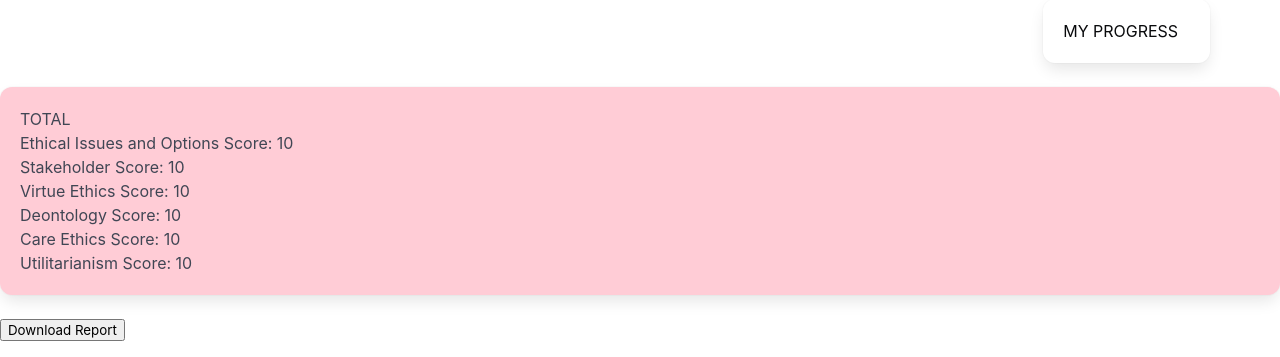
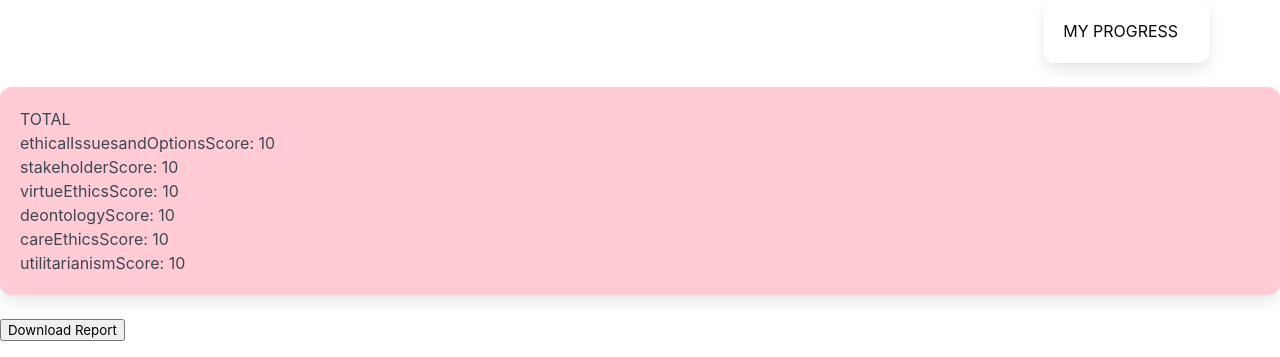
Before and after one commit to aCupOfHotJava/Ethics_Dashboard_1, a PHP site: page /MyProgress.php in a window 1280 px wide. Shown: the part 525-882 px from the top of the page. Run offline with PHP 8.4, Linux system fonts and the light colour scheme; the visitor is signed in with stand-in values (Sample User, id 1); tables that the repository leaves empty or names only in its code hold one stand-in row (values such as "Sample post"); data that the repository does not hold is empty; some libraries are stand-ins or nearby versions.

Commit message:
"small change"
This reverts commit 929dfa1cca75b36c0356a2410a9101403bee912c.

```diff
--- a/Project/html/Deontology/Deontology6.php
+++ b/Project/html/Deontology/Deontology6.php
@@ -1,4 +1,4 @@
-
+<!--NEEDS SOME ADDED STYLING-->
 <?php
     session_start();
     print_r($_SESSION);
--- a/Project/html/MyProgress.php
+++ b/Project/html/MyProgress.php
@@ -185,22 +185,22 @@
                         $sql = "SELECT ethicalIssuesandOptionsScore, stakeholderScore, virtueEthicsScore, deontologyScore,careEthicsScore,utilitarianismScore FROM myProgress WHERE uid = " .$uid;
                         $result = $pdo -> query($sql);
                         while($row = $result -> fetch()) {
-                            echo "Ethical Issues and Options Score: ";
+                            echo "ethicalIssuesandOptionsScore: ";
                             echo $row[0];
                             echo "<br>";
-                            echo "Stakeholder Score: ";
+                            echo "stakeholderScore: ";
                             echo $row[1];
                             echo "<br>";
-                            echo "Virtue Ethics Score: ";
+                            echo "virtueEthicsScore: ";
                             echo $row[2];
                             echo "<br>";
-                            echo "Deontology Score: ";
+                            echo "deontologyScore: ";
                             echo $row[3];
                             echo "<br>";
-                            echo "Care Ethics Score: ";
+                            echo "careEthicsScore: ";
                             echo $row[4];
                             echo "<br>";
-                            echo "Utilitarianism Score: ";
+                            echo "utilitarianismScore: ";
                             echo $row[5];
                         }
                     }
```
